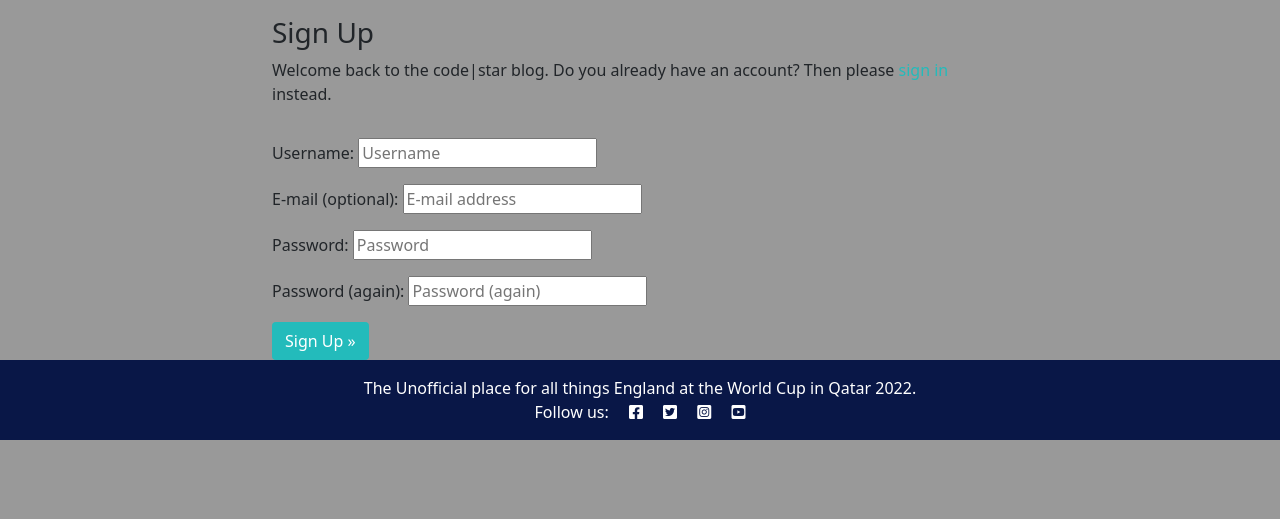
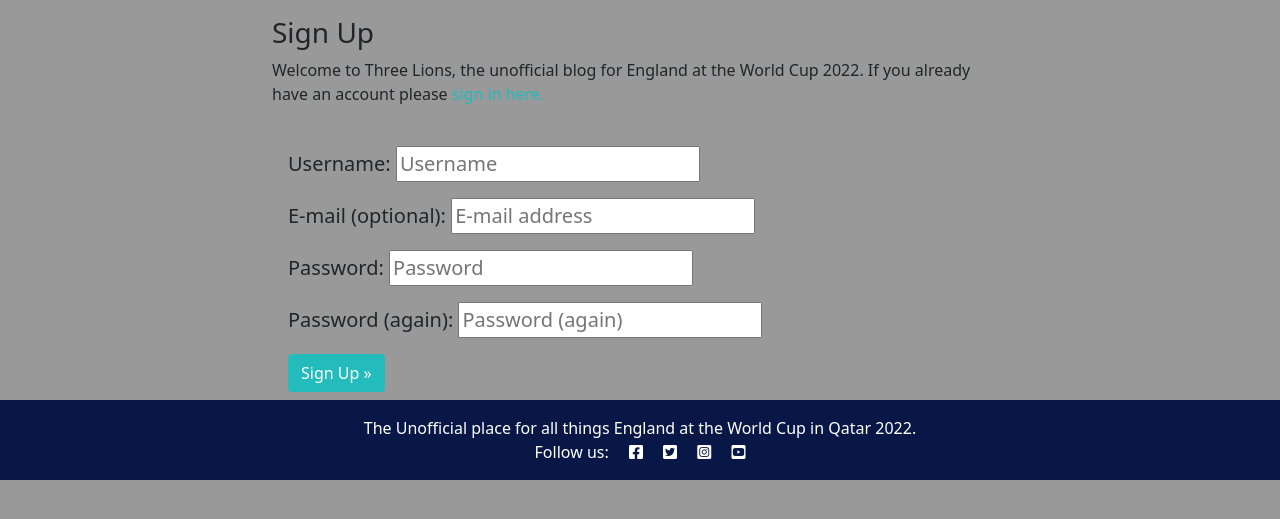
Before and after one commit to rajdavies/pp4-three-lions, a Django app: page /accounts/signup/ in a window 1280 px wide. Shown: the part 74-593 px from the top of the page. Run offline with Django 3.2, Linux system fonts and the light colour scheme; some libraries are stand-ins or nearby versions.

Commit message:
Update templates/account/signup.html

```diff
--- a/templates/account/signup.html
+++ b/templates/account/signup.html
@@ -10,13 +10,13 @@
         <div class="col-md-8 mt-3 offset-md-2">
             <h3>{% trans "Sign Up" %}</h3>
 
-            <p>{% blocktrans %}Welcome back to the code|star blog. Do you already have an account? Then please <a
-                    class="link" href="{{ login_url }}">sign in</a> instead.{% endblocktrans %}</p>
+            <p>{% blocktrans %}Welcome to Three Lions, the unofficial blog for England at the World Cup 2022. If you already have an account please <a
+                    class="link" href="{{ login_url }}">sign in here.</a>{% endblocktrans %}</p>
         </div>
     </div>
     <div class="row">
         <div class="col-md-8 mt-3 offset-md-2">
-            <form class="signup" id="signup_form" method="post" action="{% url 'account_signup' %}">
+            <form class="signup form-control-lg" id="signup_form" method="post" action="{% url 'account_signup' %}">
                 {% csrf_token %}
                 {{ form.as_p }}
                 {% if redirect_field_value %}
```
